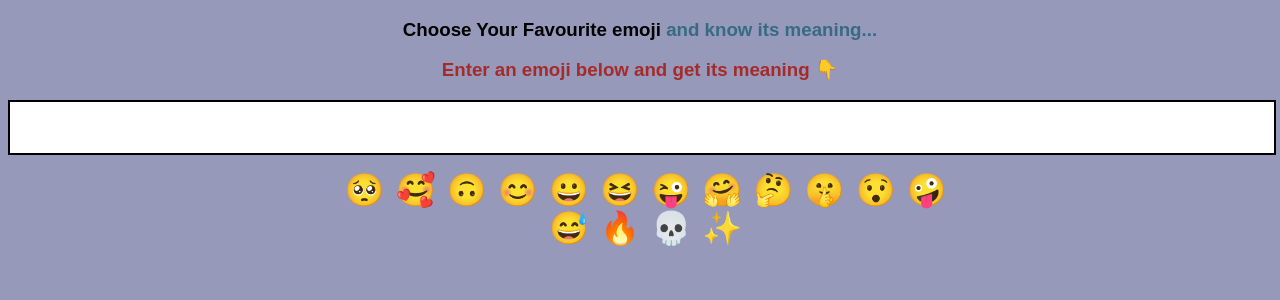
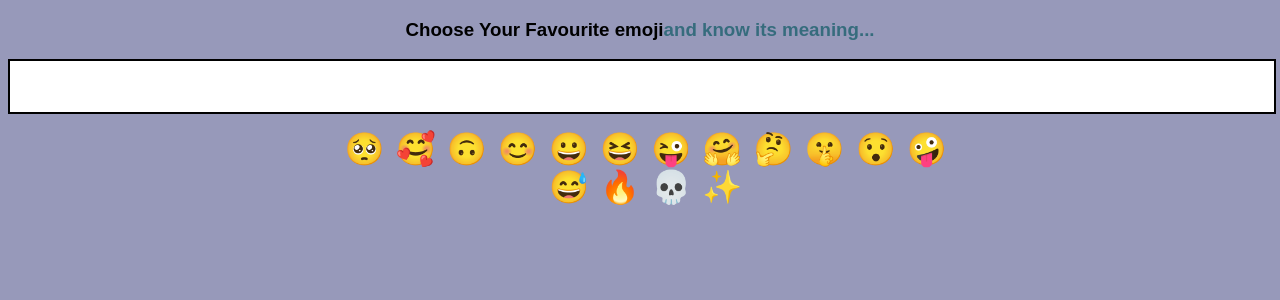
Before and after one commit to nishtha53/Emoji-translator, a React (Create React App) app: page / in a window 1280 px wide. Shown: the top 300 px of the page. Built offline with nearby package versions, Linux system fonts and the light colour scheme.

Commit message:
comit changes

```diff
--- a/src/App.js
+++ b/src/App.js
@@ -40,11 +40,8 @@ export default function App() {
   return (
     <div className="App">
       <h3>
-        Choose Your Favourite emoji{" "}
+        Choose Your Favourite emoji
         <span id="spantext">and know its meaning...</span>
-      </h3>
-      <h3 style={{ color: "brown" }}>
-        Enter an emoji below and get its meaning 👇
       </h3>
       <input onChange={inputEventHandler}></input>
       <p id="meaning">{meaning}</p>
```
Also changed, not shown: 6 other files (tests, documents, lock files or other folders).
